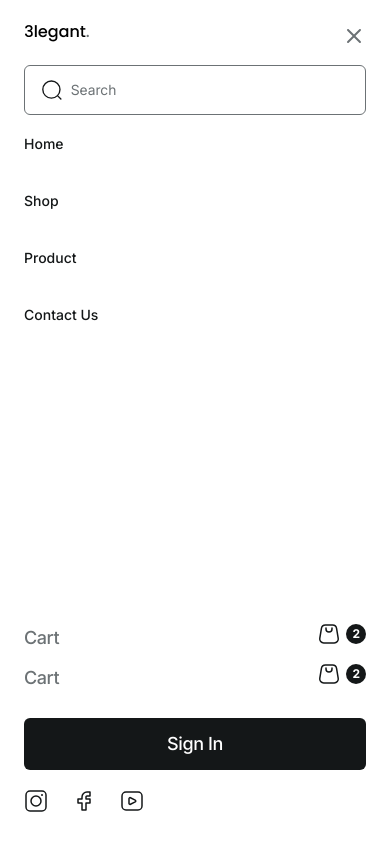
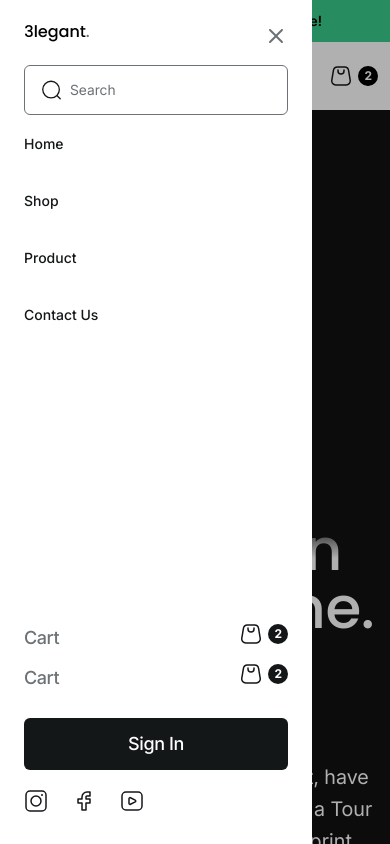
Before and after one commit to MohammadAlamin99/shop-wise-mern, a React (Vite) app in the folder client/: page / in a window 390 px wide. Both pictures are taken after a click on the icon 28 px from the left and 76 px from the top of the page. Shown: the top 844 px of the page. Built offline with nearby package versions, Linux system fonts and the light colour scheme; no server answers.

Commit message:
add menu mobile overly

```diff
--- a/client/src/assets/css/style.css
+++ b/client/src/assets/css/style.css
@@ -361,6 +361,19 @@
 /* banner section end */
 
 /* mobile menu css start */
+.overlay{
+  background: rgba(0, 0, 0, 0.308);
+  left: 0;
+  top: 0;
+  position: absolute;
+  width: 100%;
+  height: 100%;
+  display: none;
+}
+.overlay.active{
+ display: block;
+}
+
 .mobile_menu_area {
   width: 100%;
   height: 100%;
@@ -375,10 +388,9 @@
   justify-content: space-between;
   transition: all linear 0.4s;
 }
-
 .mobile_menu_area.active {
   left: 0;
-  overflow: hidden;
+  /* overflow: hidden; */
 }
 
 .mobile_menu_area .top .log_top_area {
@@ -486,6 +498,17 @@
   font-weight: 400;
 }
 
+@media only screen and (max-width:991px){
+  .mobile_menu_area{
+    width: 50%;
+  }
+}
+@media only screen and (max-width:768px){
+  .mobile_menu_area{
+    width: 80%;
+  }
+}
+
 /* mobile menu css end */
 
 /* feature collection section start */
@@ -573,7 +596,6 @@
   font-style: normal;
   font-weight: 700;
   line-height: 16px;
-  /* 100% */
   text-transform: uppercase;
   background: #38cb89;
   border-radius: 4px;
--- a/client/src/compnents/Article.jsx
+++ b/client/src/compnents/Article.jsx
@@ -30,7 +30,7 @@ const Article = () => {
                     <path
                       d="M10.8335 15L15.8335 10"
                       stroke="#121212"
-                      stroke-width="1.25"
+                      strokeWidth="1.25"
                       stroke-linecap="round"
                       stroke-linejoin="round"
                     ></path>
@@ -71,7 +71,7 @@ const Article = () => {
                     <path
                       d="M10.8335 15L15.8335 10"
                       stroke="#121212"
-                      stroke-width="1.25"
+                      strokeWidth="1.25"
                       stroke-linecap="round"
                       stroke-linejoin="round"
                     ></path>
@@ -104,7 +104,7 @@ const Article = () => {
                     <path
                       d="M4.1665 10H15.8332"
                       stroke="#121212"
-                      stroke-width="1.25"
+                      strokeWidth="1.25"
                       stroke-linecap="round"
                       stroke-linejoin="round"
                     ></path>
@@ -144,7 +144,7 @@ const Article = () => {
                     <path
                       d="M4.1665 10H15.8332"
                       stroke="#121212"
-                      stroke-width="1.25"
+                      strokeWidth="1.25"
                       stroke-linecap="round"
                       stroke-linejoin="round"
                     ></path>
--- a/client/src/compnents/MobileMenu.jsx
+++ b/client/src/compnents/MobileMenu.jsx
@@ -4,6 +4,8 @@ import logo from "../assets/images/logo-phone-menu.png";
 const MobileMenu = ({ isActive, isSetActive }) => {
   return (
     <div>
+      <div className="manuOverlay">
+        <div className={`overlay ${isActive ? "active" : ""}`}></div>
       <div className={`mobile_menu_area ${isActive ? "active" : ""}`}>
         <div className="top">
           <div className="log_top_area">
@@ -197,6 +199,7 @@ const MobileMenu = ({ isActive, isSetActive }) => {
           </div>
         </div>
       </div>
+      </div>
     </div>
   );
 };
```
